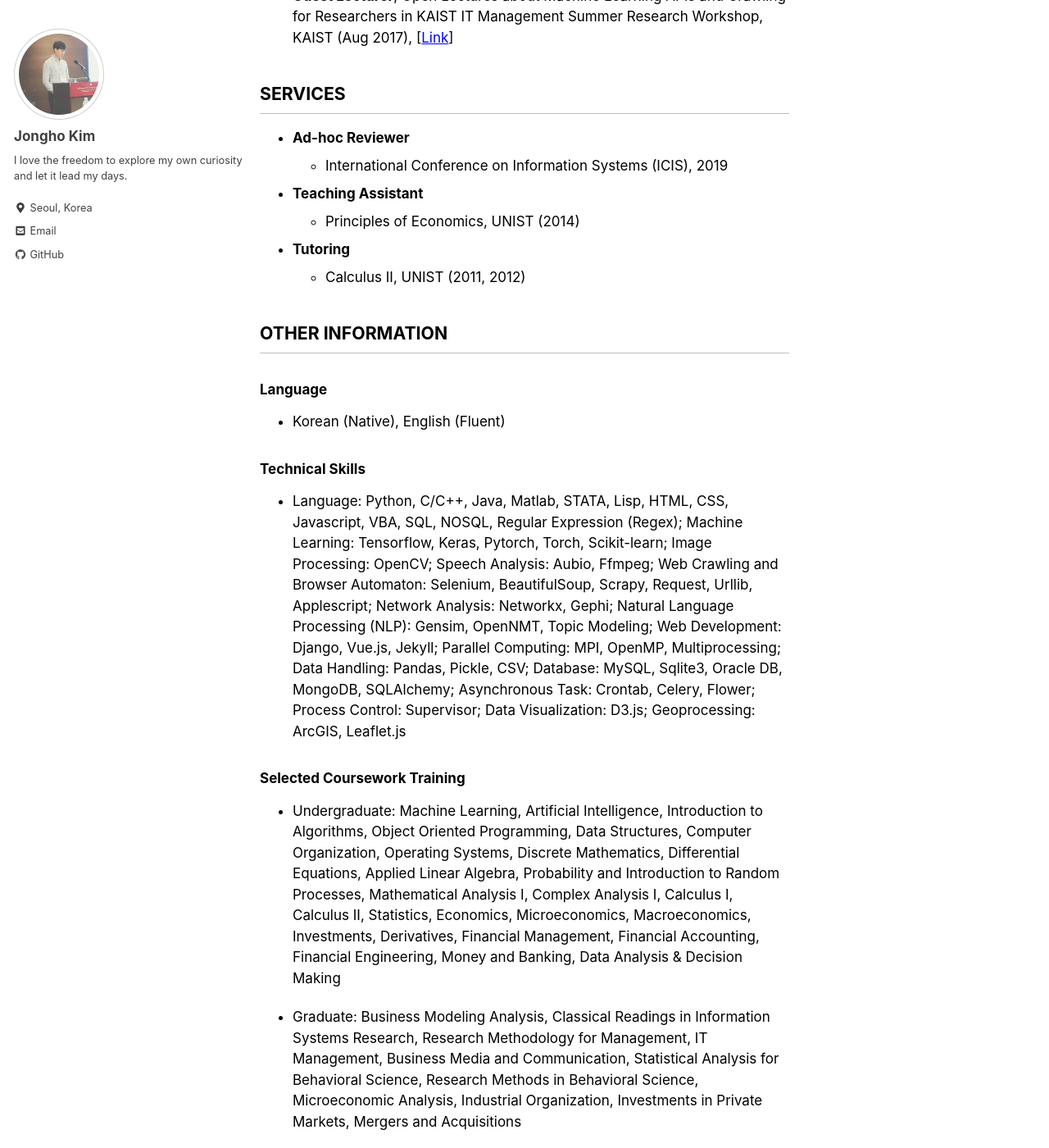
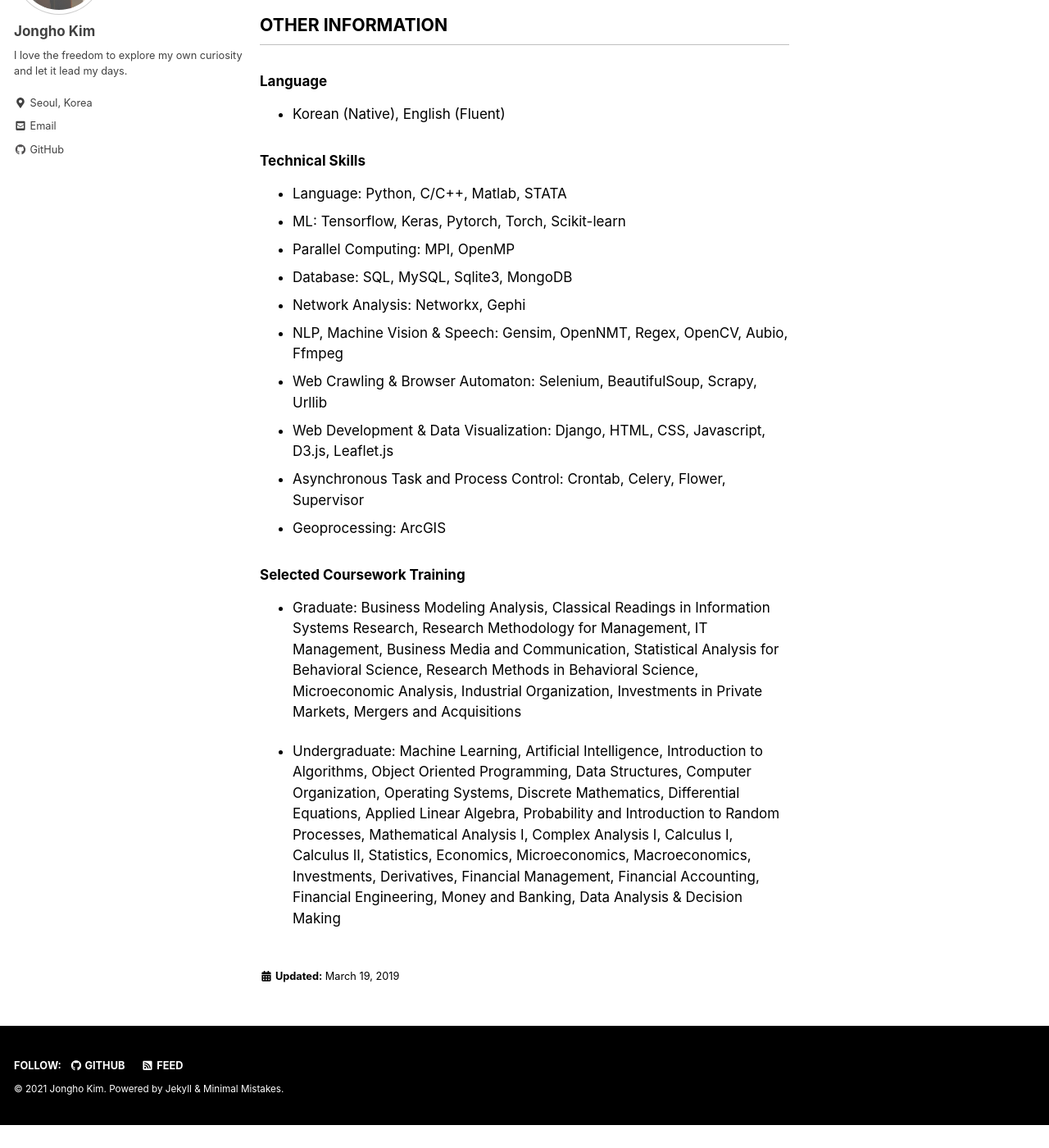
Before and after one commit to jonghkim/jonghkim.github.io, a Jekyll site: the page built from _pages/about.md, in a window 1280 px wide and 1400 px high, scrolled down 3955 px. Shown: the whole window at 82% size. Built offline with Jekyll 4.4.1, drawn with Linux system fonts in a browser that asks for light colours; nearby versions of some CDN libraries; after the commit the page ends 5327 px from its top, so only the background shows below that; some of the changed text lies outside the part shown.

Commit message:
about updated

```diff
--- a/_pages/about.md
+++ b/_pages/about.md
@@ -52,29 +53,20 @@ last_modified_at: 2019-03-19
     - Awarded for Excellence Prize (Top 1%, 3rd Place over 322 teams) at Hackathon for Big Data from Ministry of Science, ICT and Future Planning, Editor’s Picks from the American Institute of Physics and Selected for Undergraduate Research Opportunity Program
 
 ## HONORS & AWARDS
-### Academic Awards & Scholarships
 - Best Student Paper Award, *Post-ICIS 2017 KrAIS Research Workshop*, 2017
 - Best Graduate Student Paper Award, KAIST, 2017
 - **Most Innovative Research-in-Progress Paper Runner-Up**, *International Conference on Information Systems (ICIS)*, Dublin, Ireland, 2016
 - Editor’s Picks from the American Institute of Physics, *AIP Advances*, 2016
+- Excellence Prize (2nd Place) at Future Idea Contest, KDI & Ministry of Strategy and Finance, 2016
 - Scholarship for Academic Excellence among 2015 Entering Class, KAIST, 2015
-- Dean’s List for Four Semesters, UNIST
+- Excellence Prize (Top 1%, 3rd Place over 322 teams) at Hackathon for Big Data, Ministry of Science, ICT and Future Planning, 2014
+- Open SW Incubator ($60,000 as award), National IT Industry Promotion Agency, 2013
+- Honored (4th Place) at Dongbu Financial Competition, Dongbu Foundation, 2013
 - Undergraduate Research Opportunity Program (UROP), The Korea Foundation for the Advancement of Science and Creativity, 2013
-- National Natural Sciences and Engineering Scholarship, Korea Student Aid Foundation, 2010~2014
-
-### Entrepreneurial Awards
-- Open SW Incubator ($60,000 as award), National IT Industry Promotion Agency, 2013
-- **Grand Prize (1st Place) at Korea Social Venture Competition** ($30,000 as award, Awarded by Minister of Employment and Labor), Korea Social Enterprise Promotion Agency, 2011
-- Deloitte Sponsorship at Korea Social Venture Competition ($5,000 as award), Anjin Deloitte LLC, 2011
-- SK Innovation Prize at Korea Social Venture Competition ($5,000 as award), SK Corporation, 2011
-
-### Hackathon & Idea Competition Awards
-- Excellence Prize (2nd Place) at Future Idea Contest, KDI & Ministry of Strategy and Finance, 2016
-- **Excellence Prize (Top 1%, 3rd Place over 322 teams) at Hackathon for Big Data**, Ministry of Science, ICT and Future Planning, 2014
-- Honored (4th Place) at Dongbu Financial Competition, Dongbu Foundation, 2013
 - Excellence Prize (2nd Place) at Assure Our Korea, Korea Insurance Research Institution, 2011
 - Honored (4th Place) at Insurance Industry Development Competition, Korean Reinsurance Company, 2011
 - Excellent Paper Scholarship Award, Citi-Korea Institute of Finance, 2011
+- National Natural Sciences and Engineering Scholarship, Korea Student Aid Foundation, 2010~2014
 
 ## INVITED TALKS
 - **Guest Lecturer**, Scientific Investment Philosophy, KAIST MBA Lecture (Prof. Lee, B.) (Mar 2021), [[Link](https://github.com/jonghkim/scientific-investment-philosophy)]
@@ -85,19 +77,29 @@ last_modified_at: 2019-03-19
 ## SERVICES
 - **Ad-hoc Reviewer**
     - International Conference on Information Systems (ICIS), 2019
-- **Teaching Assistant**
-    - Principles of Economics, UNIST (2014)
-- **Tutoring**
-    - Calculus II, UNIST (2011, 2012)
+    - International Conference on Electronic Commerce (ICEC), 2017
+- **Teaching Assistant & Tutoring**
+    - Principles of Economics, UNIST, 2014
+    - Tutoring, Calculus II, UNIST, 2012
+    - Tutoring, Calculus II, UNIST, 2011
 
 ## OTHER INFORMATION
 ### Language
 - Korean (Native), English (Fluent)
 
 ### Technical Skills
-- Language: Python, C/C++, Java, Matlab, STATA, Lisp, HTML, CSS, Javascript, VBA, SQL, NOSQL, Regular Expression (Regex); Machine Learning: Tensorflow, Keras, Pytorch, Torch, Scikit-learn; Image Processing: OpenCV; Speech Analysis: Aubio, Ffmpeg; Web Crawling and Browser Automaton: Selenium, BeautifulSoup, Scrapy, Request, Urllib, Applescript; Network Analysis: Networkx, Gephi; Natural Language Processing (NLP): Gensim, OpenNMT, Topic Modeling; Web Development: Django, Vue.js, Jekyll; Parallel Computing: MPI, OpenMP, Multiprocessing; Data Handling: Pandas, Pickle, CSV; Database: MySQL, Sqlite3, Oracle DB, MongoDB, SQLAlchemy; Asynchronous Task: Crontab, Celery, Flower; Process Control: Supervisor; Data Visualization: D3.js; Geoprocessing: ArcGIS, Leaflet.js
+- Language: Python, C/C++, Matlab, STATA
+- ML: Tensorflow, Keras, Pytorch, Torch, Scikit-learn
+- Parallel Computing: MPI, OpenMP
+- Database: SQL, MySQL, Sqlite3, MongoDB
+- Network Analysis: Networkx, Gephi
+- NLP, Machine Vision & Speech: Gensim, OpenNMT, Regex, OpenCV, Aubio, Ffmpeg
+- Web Crawling & Browser Automaton: Selenium, BeautifulSoup, Scrapy, Urllib
+- Web Development & Data Visualization: Django, HTML, CSS, Javascript, D3.js, Leaflet.js
+- Asynchronous Task and Process Control: Crontab, Celery, Flower, Supervisor
+- Geoprocessing: ArcGIS
 
 ### Selected Coursework Training
+- Graduate: Business Modeling Analysis, Classical Readings in Information Systems Research, Research Methodology for Management, IT Management, Business Media and Communication, Statistical Analysis for Behavioral Science, Research Methods in Behavioral Science, Microeconomic Analysis, Industrial Organization, Investments in Private Markets, Mergers and Acquisitions
+
 - Undergraduate: Machine Learning, Artificial Intelligence, Introduction to Algorithms, Object Oriented Programming, Data Structures, Computer Organization, Operating Systems, Discrete Mathematics, Differential Equations, Applied Linear Algebra, Probability and Introduction to Random Processes, Mathematical Analysis I, Complex Analysis I, Calculus I, Calculus II, Statistics, Economics, Microeconomics, Macroeconomics, Investments, Derivatives, Financial Management, Financial Accounting, Financial Engineering, Money and Banking, Data Analysis & Decision Making
-
-- Graduate: Business Modeling Analysis, Classical Readings in Information Systems Research, Research Methodology for Management, IT Management, Business Media and Communication, Statistical Analysis for Behavioral Science, Research Methods in Behavioral Science, Microeconomic Analysis, Industrial Organization, Investments in Private Markets, Mergers and Acquisitions
```
Also changed, not shown: other parts of _pages/about.md (+4 -3 lines).
